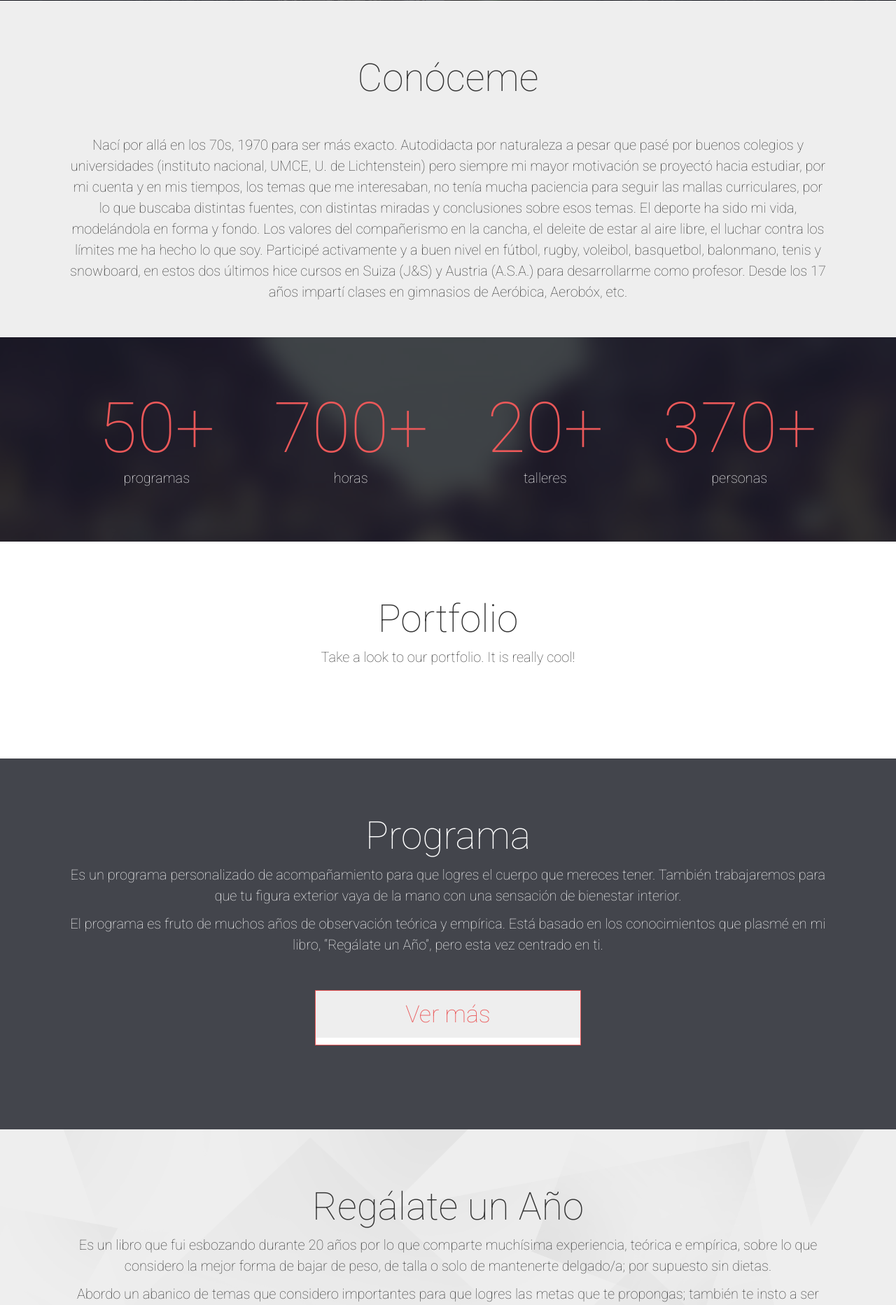
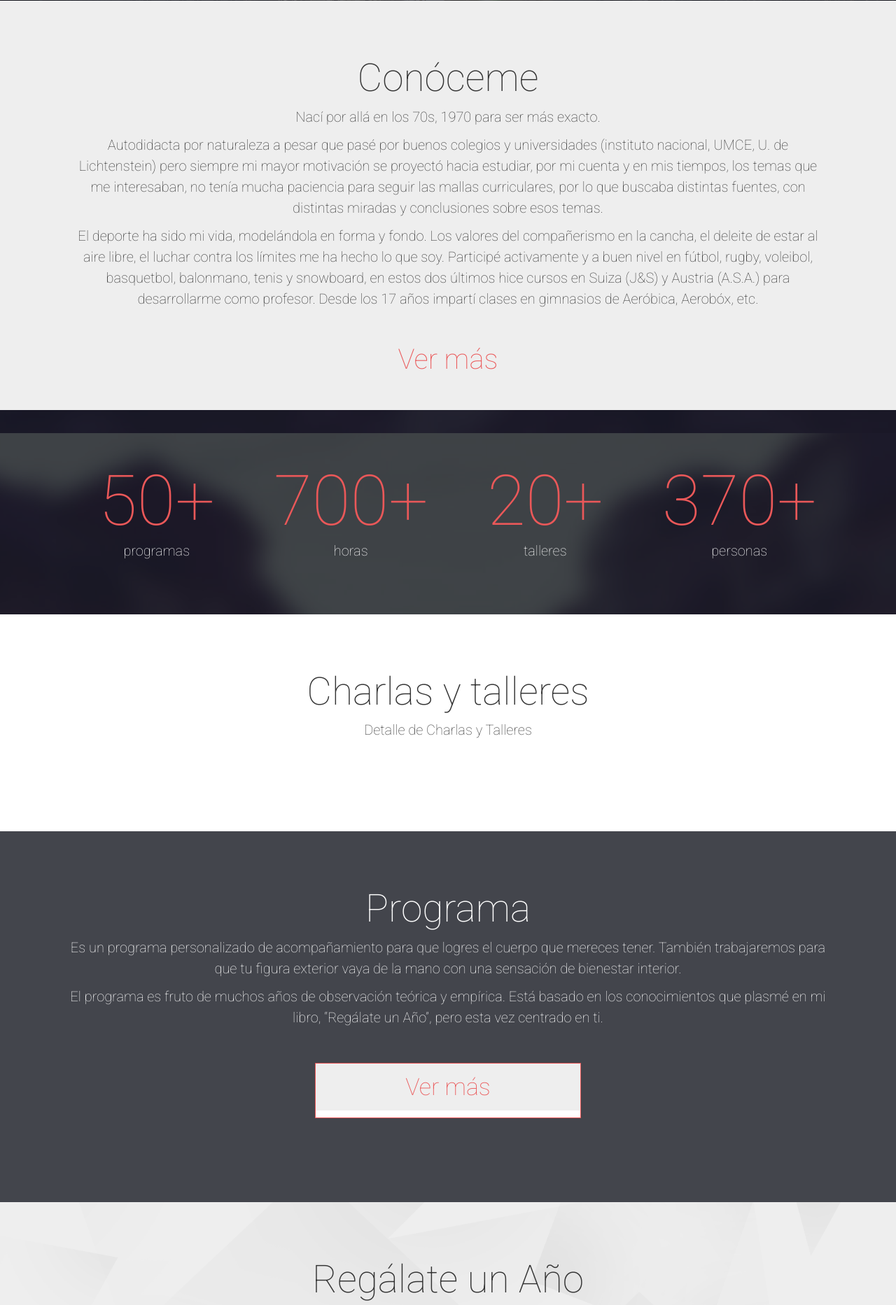
Before and after one commit to edwinperaza/pancho-tobat-website, a Django app: template home/templates/home/home.html in a window 1280 px wide. Shown: the part 799-2664 px from the top of the page at 70% size. Run offline with Django 3.2, Linux system fonts and the light colour scheme; the template is opened without the code that fills it: values that come from a table or form of the project are taken from there, others are empty; parts of the project's set-up code (start-up, migrations or seed data) failed here and were passed over; some libraries are stand-ins or nearby versions; some web fonts are replaced.

Commit message:
Update Menu and home styles

```diff
--- a/home/templates/home/home.html
+++ b/home/templates/home/home.html
@@ -1,7 +1,4 @@
-{% extends "base.html" %}
-{% load staticfiles %}
-
-{% block content %}
+{% extends "base.html" %} {% load staticfiles %} {% block content %}
 <!-- HOME -->
 <div id="home" class="home-section home-default dark overlay home-bg2">
     <div class="home-table">
@@ -13,79 +10,37 @@
                     <h1>Pancho Tobar</h1>
                     <div class="home-sub-title">Coaching para adelgazar</div>
                 </header>
-
                 <a href="#contact-form" class="btn btn-default btn-lg scrollTo">Contacto</a>
             </div>
         </div>
     </div>
 </div>
 <!-- // HOME -->
-
-
 <!-- conoceme -->
 <div id="features" class="section grey">
     <div class="container">
         <header class="section-header">
             <h2>Conóceme</h2>
-			<!-- <div class="section-description">
-				<p>With our services you get many enjoyable conoceme.</p>
-			</div> -->
+            <div class="section-description">
+                <p>Nací por allá en los 70s, 1970 para ser más exacto.</p>
+                <p>Autodidacta por naturaleza a pesar que pasé por buenos colegios y universidades (instituto nacional, UMCE, U. de Lichtenstein) pero siempre mi mayor motivación se proyectó hacia estudiar, por mi cuenta y en mis tiempos, los temas que me interesaban, no tenía mucha paciencia para seguir las mallas curriculares, por lo que buscaba distintas fuentes, con distintas miradas y conclusiones sobre esos temas.</p>
+                <p>El deporte ha sido mi vida, modelándola en forma y fondo. Los valores del compañerismo en la cancha, el deleite de estar al aire libre, el luchar contra los límites me ha hecho lo que soy. Participé activamente y a buen nivel en fútbol, rugby, voleibol, basquetbol, balonmano, tenis y snowboard, en estos dos últimos hice cursos en Suiza (J&S) y Austria (A.S.A.) para desarrollarme como profesor. Desde los 17 años impartí clases en gimnasios de Aeróbica, Aerobóx, etc.</p>
+            </div>
         </header>
-		<div class="section-description"><p>Nací por allá en los 70s, 1970 para ser más exacto.
-Autodidacta por naturaleza a pesar que pasé por buenos colegios y universidades (instituto nacional, UMCE, U. de Lichtenstein) pero siempre mi mayor motivación se proyectó hacia estudiar, por mi cuenta y en mis tiempos,  los temas que me interesaban, no tenía mucha paciencia para seguir las mallas curriculares, por lo que buscaba distintas fuentes, con distintas miradas y conclusiones sobre esos temas.
-El deporte ha sido mi vida, modelándola en forma y fondo. Los valores del compañerismo en la cancha, el deleite de estar al aire libre, el luchar contra los límites me ha hecho lo que soy. Participé activamente y a buen nivel en fútbol, rugby, voleibol, basquetbol, balonmano, tenis y snowboard, en estos dos últimos hice cursos en Suiza (J&S) y Austria (A.S.A.) para desarrollarme como profesor. Desde los 17 años impartí clases en gimnasios de Aeróbica, Aerobóx, etc. </p></div>
-		<!-- <div class="row">
-
-			<div class="feature-item col-md-4 col-sm-6">
-				<div class="icon-block"><i class="fa fa-flask"></i></div>
-				<div class="content">
-					<h4>Parallax Images</h4>
-					<p>Lorem ipsum dolor sit amet, consectetur adipisicing elit. Numquam dolorem dignissimos, enim voluptatum praesentium!</p>
+        <div class="row">
+            <div class="book-watch-more-item col-md-12 col-xs-12">
+                <div class="book-watch-more-block selected">
+                    <h3 class="title">
+						<a href="{% url 'program_redirect_view' 3 %}">
+							Ver más
+						</a>
+					</h3>
                 </div>
             </div>
-
-			<div class="feature-item col-md-4 col-sm-6">
-				<div class="icon-block"><i class="fa fa-globe"></i></div>
-				<div class="content">
-					<h4>Working forms</h4>
-					<p>Lorem ipsum dolor consectetur adipisicing incididunt eiusmod tempor incididunt laboredolore magna aliqua.</p>
         </div>
-			</div>
-			<div class="feature-item col-md-4 col-sm-6">
-				<div class="icon-block"><i class="fa fa-desktop"></i></div>
-				<div class="content">
-					<h4>Responsive Design</h4>
-					<p>Consectetur adipisicing elit. Quia, a obcaecati. Iste voluptatibus architecto soluta, ipsum.</p>
-				</div>
-			</div>
-			<div class="feature-item col-md-4 col-sm-6">
-				<div class="icon-block"><i class="fa fa-cog"></i></div>
-				<div class="content">
-					<h4>Filtering Portfolio</h4>
-					<p>Lorem ipsum dolor consectetur adipisicing incididunt eiusmod tempor incididunt laboredolore magna aliqua.</p>
-				</div>
-			</div>
-			<div class="feature-item col-md-4 col-sm-6">
-				<div class="icon-block"><i class="fa fa-heart"></i></div>
-				<div class="content">
-					<h4>Created with love</h4>
-					<p>Amet aliquam, voluptas rerum sequi quod natus! Corporis excepturi ab quia quis a quibusdam.</p>
-				</div>
-			</div>
-			<div class="feature-item col-md-4 col-sm-6">
-				<div class="icon-block"><i class="fa fa-clock-o"></i></div>
-				<div class="content">
-					<h4>Save your time</h4>
-					<p>Lorem ipsum dolor consectetur adipisicing incididunt eiusmod tempor incididunt laboredolore magna aliqua.</p>
-				</div>
-			</div>
-		</div> -->
     </div>
 </div>
 <!-- // FEATURES -->
-
-
-
 <!-- FACTS -->
 <div id="facts" class="section dark overlay">
     <div class="container">
@@ -110,16 +65,13 @@ El deporte ha sido mi vida, modelándola en forma y fondo. Los valores del compa
     </div>
 </div>
 <!-- // FACTS -->
-
-
 <!-- PORTFOLIO -->
 <div id="portfolio" class="section">
     <div class="container">
         <header class="section-header">
-			<h2>Portfolio</h2>
-			<div class="section-description">Take a look to our portfolio. It is really cool!</div>
+            <h2>Charlas y talleres</h2>
+            <div class="section-description">Detalle de Charlas y Talleres</div>
         </header>
-
         <!-- Filter -->
         {% comment %}
         <ul id="portfolio-filter" class="portfolio-filter">
@@ -130,9 +82,7 @@ El deporte ha sido mi vida, modelándola en forma y fondo. Los valores del compa
         </ul>
         {% endcomment %}
         <!-- // Filter -->
-
         <div id="isotope" class="row">
-
             <!-- Item -->
             {% for service in services %}
             <div class="portfolio-item col-md-4 col-xs-6 web-design development">
@@ -151,14 +101,11 @@ El deporte ha sido mi vida, modelándola en forma y fondo. Los valores del compa
                 </article>
             </div>
             {% endfor %}
-
             <!-- // Item -->
         </div>
     </div>
 </div>
 <!-- // PORTFOLIO -->
-
-
 <!-- PRICES -->
 <div id="prices" class="section dark overlay">
     <div class="container">
@@ -179,7 +126,6 @@ El deporte ha sido mi vida, modelándola en forma y fondo. Los valores del compa
 					</h3>
                 </div>
             </div>
-
             <!-- <div class="price-item col-md-4 col-xs-12">
 				<div class="price-block selected">
 					<h3 class="title">
@@ -203,16 +149,13 @@ El deporte ha sido mi vida, modelándola en forma y fondo. Los valores del compa
     </div>
 </div>
 <!-- // PRICES -->
-
-
-
 <!-- VIDEO -->
 <div id="video" class="section grey shape">
     <div class="container">
         <header class="section-header">
             <h2>Regálate un Año</h2>
             <div class="section-description">
-				<p>Es un libro que fui esbozando durante 20 años por lo que comparte muchísima experiencia, teórica e empírica, sobre lo que considero la mejor forma de bajar de peso, de talla o solo de  mantenerte delgado/a; por supuesto sin dietas.</p>
+                <p>Es un libro que fui esbozando durante 20 años por lo que comparte muchísima experiencia, teórica e empírica, sobre lo que considero la mejor forma de bajar de peso, de talla o solo de mantenerte delgado/a; por supuesto sin dietas.</p>
                 <p>Abordo un abanico de temas que considero importantes para que logres las metas que te propongas; también te insto a ser realista y paciente ya que por un lado existen parámetros genéticos que te modelan y por otro si estás demasiado apurada/o no podrás mantener tus avances en el tiempo y se producirá el ya conocido efecto yo-yo.</p>
             </div>
         </header>
@@ -220,14 +163,13 @@ El deporte ha sido mi vida, modelándola en forma y fondo. Los valores del compa
             <div class="book-watch-more-item col-md-12 col-xs-12">
                 <div class="book-watch-more-block selected">
                     <h3 class="title">
-						<a href="{% url 'program_redirect_view' 1 %}">
+						<a href="{% url 'program_redirect_view' 2 %}">
 							Ver más
 						</a>
 					</h3>
                 </div>
             </div>
         </div>
-
         <!-- <div class="row">
 			<div class="col-md-12">
 				<div class="video-container"><iframe src="http://player.vimeo.com/video/87701971?portrait=0&amp;color=ffffff" allowfullscreen=""></iframe></div>
@@ -236,8 +178,6 @@ El deporte ha sido mi vida, modelándola en forma y fondo. Los valores del compa
     </div>
 </div>
 <!-- // VIDEO -->
-
-
 <!-- CONTACT FORM -->
 {% include "contacts/ajax/contact_form.html" with form=form %}
 <!-- // CONTACT FORM -->
--- a/pancho/templates/base.html
+++ b/pancho/templates/base.html
@@ -44,7 +44,7 @@
 				<li><a href="http://{{ request.META.HTTP_HOST }}{% url 'home' %}#portfolio" class="navbar_head">Charlas y talleres</a></li>
 				<li><a href="//{{ request.META.HTTP_HOST }}{% url 'home' %}#prices" class="navbar_head">Programa</a></li>
 				<li><a href="//{{ request.META.HTTP_HOST }}{% url 'home' %}#video" class="navbar_head">Libro</a></li>
-				<li><a href="//{{ request.META.HTTP_HOST }}{% url 'home' %}#video" class="navbar_head">Testimonios</a></li>
+				<!-- <li><a href="//{{ request.META.HTTP_HOST }}{% url 'home' %}#video" class="navbar_head">Testimonios</a></li> -->
 				<li><a href="//{{ request.META.HTTP_HOST }}{% url 'home' %}#contact-form" class="navbar_head">Contacto</a></li>
 				{% endif %}
 			</ul>
@@ -101,6 +101,8 @@
 <link rel="stylesheet" href="{% static 'demo/demo.css' %}">
 <!-- // DEMO FEATURES -->
 
-<!-- Yandex.Metrika counter --><script type="text/javascript">(function (d, w, c) { (w[c] = w[c] || []).push(function() { try { w.yaCounter25749287 = new Ya.Metrika({id:25749287}); } catch(e) { } }); var n = d.getElementsByTagName("script")[0], s = d.createElement("script"), f = function () { n.parentNode.insertBefore(s, n); }; s.type = "text/javascript"; s.async = true; s.src = (d.location.protocol == "https:" ? "https:" : "http:") + "//mc.yandex.ru/metrika/watch.js"; if (w.opera == "[object Opera]") { d.addEventListener("DOMContentLoaded", f, false); } else { f(); } })(document, window, "yandex_metrika_callbacks");</script><noscript><div><img src="//mc.yandex.ru/watch/25749287" style="position:absolute; left:-9999px;" alt="" /></div></noscript><!-- /Yandex.Metrika counter -->
+<!-- Yandex.Metrika counter -->
+<!-- <script type="text/javascript">(function (d, w, c) { (w[c] = w[c] || []).push(function() { try { w.yaCounter25749287 = new Ya.Metrika({id:25749287}); } catch(e) { } }); var n = d.getElementsByTagName("script")[0], s = d.createElement("script"), f = function () { n.parentNode.insertBefore(s, n); }; s.type = "text/javascript"; s.async = true; s.src = (d.location.protocol == "https:" ? "https:" : "http:") + "//mc.yandex.ru/metrika/watch.js"; if (w.opera == "[object Opera]") { d.addEventListener("DOMContentLoaded", f, false); } else { f(); } })(document, window, "yandex_metrika_callbacks");</script><noscript><div><img src="//mc.yandex.ru/watch/25749287" style="position:absolute; left:-9999px;" alt="" /></div></noscript> -->
+<!-- /Yandex.Metrika counter -->
 </body>
 </html>
```
Lines whose indentation alone changed are shown as unchanged.
